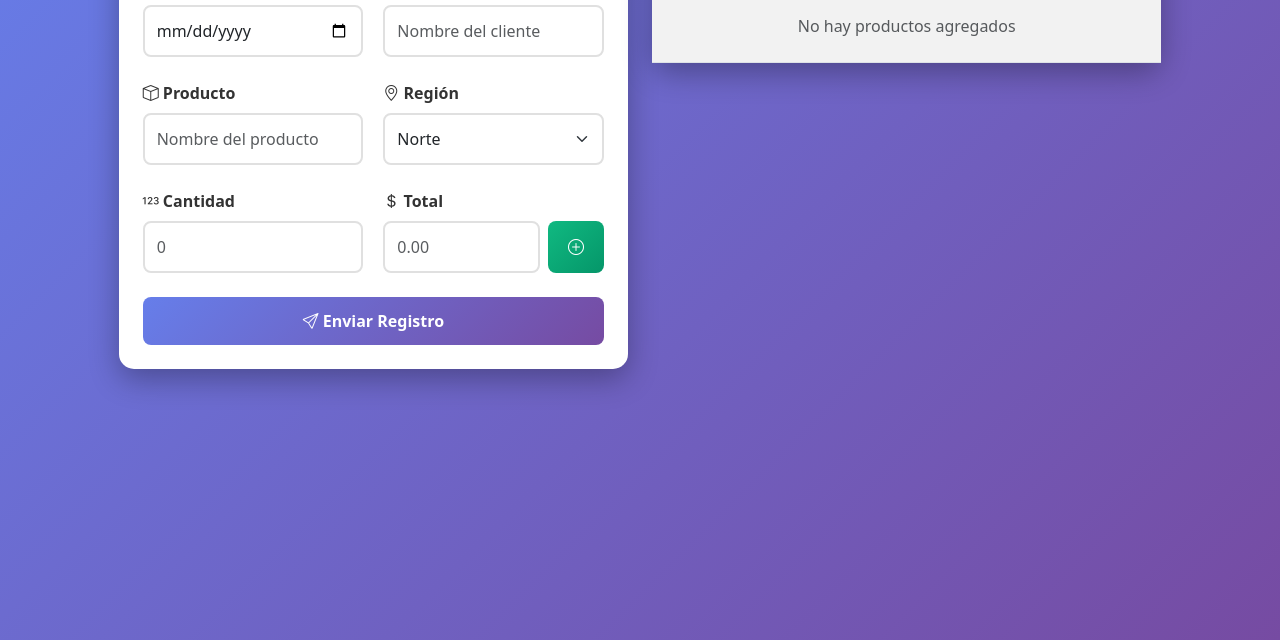
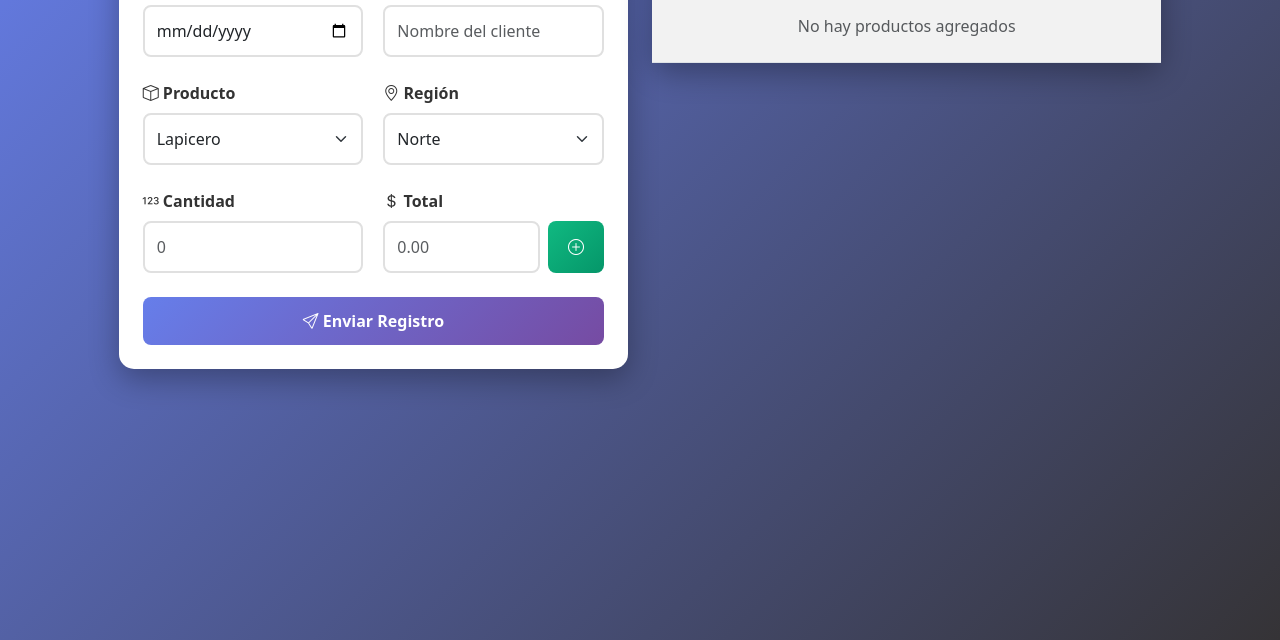
Before and after one commit to oscarjavier12/examen, a website: page src/views/region.html in a window 1280 px wide. Shown: the part 160-800 px from the top of the page. Drawn offline with nearby package versions, Linux system fonts and the light colour scheme.

Commit message:
producto

```diff
--- a/src/Index.js
+++ b/src/Index.js
@@ -6,7 +6,7 @@ const app = express();
 const PORT = 3000;
 const bodyParser = require('body-parser');
 const { Pool } = require('pg');
-const ip = '10.1.105.48';
+const ip = '10.1.105.82';
 const contraseña = "jeonjungkook";
 
 // Middleware para parsear el cuerpo de las solicitudes
--- a/src/views/region.html
+++ b/src/views/region.html
@@ -10,7 +10,7 @@
     <link rel="stylesheet" href="https://cdn.jsdelivr.net/npm/bootstrap-icons@1.11.0/font/bootstrap-icons.css">
     <style>
         body {
-            background: linear-gradient(135deg, #667eea 0%, #764ba2 100%);
+            background: linear-gradient(135deg, #667eea 0%, #353336 100%);
             min-height: 100vh;
             padding: 20px 0;
         }
@@ -160,8 +160,13 @@
                                     <label class="form-label" for="producto">
                                         <i class="bi bi-box"></i> Producto
                                     </label>
-                                    <input type="text" class="form-control" id="producto" name="producto"
-                                        placeholder="Nombre del producto">
+                                    <select class="form-select" id="producto" name="producto">
+                                        <option value="Lapicero">Lapicero</option>
+                                        <option value="Pantalla 4K">Pantalla 4K</option>
+                                        <option value="Telefono XYZ">Telefono XYZ</option>
+                                        <option value="Bocina Bluetooth">Bocina Bluetooth</option>
+                                        <option value="Accesorio USB">Accesorio USB</option>
+                                    </select>
                                 </div>
                                 <div>
                                     <label class="form-label" for="region">
```
Also changed, not shown: src/js/campus.js (+13 -8 lines).
